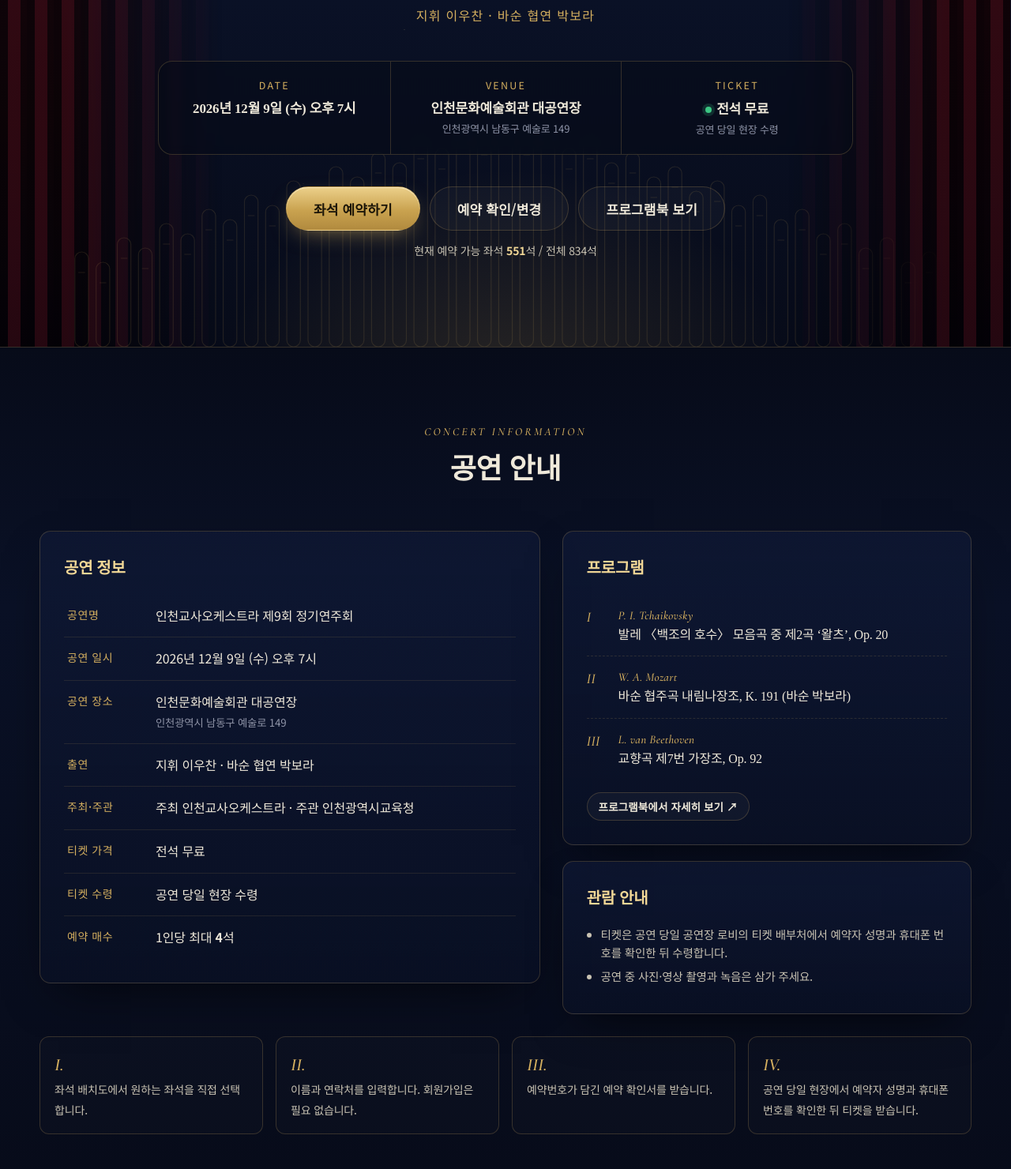
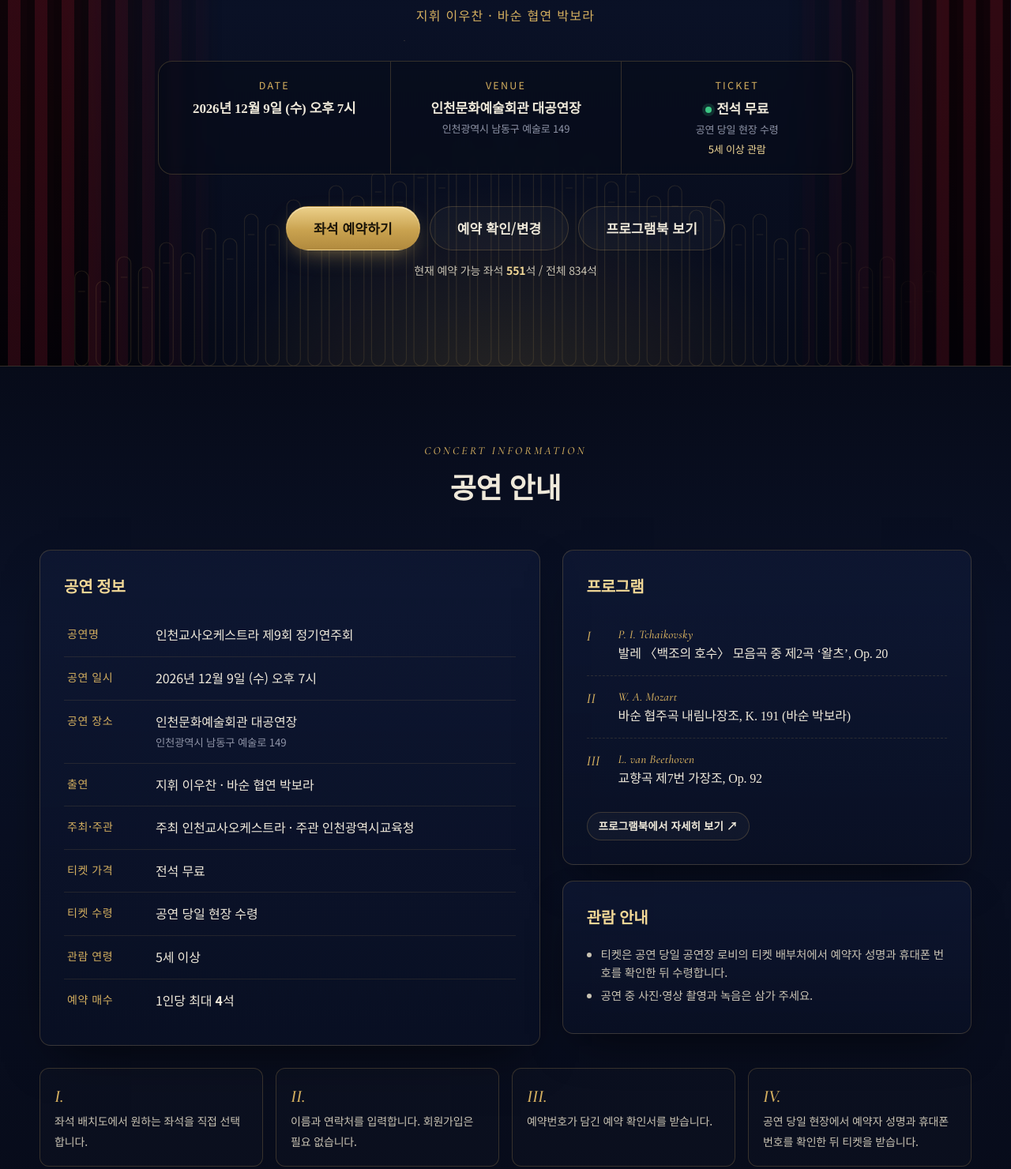
Before and after one commit to kyulaoshi/2026itobaoming, a website: page public/index.html in a window 1280 px wide. Shown: the part 646-2126 px from the top of the page at 79% size. Drawn offline with nearby package versions, Linux system fonts and the light colour scheme.

Commit message:
Add files via upload

```diff
--- a/public/index.html
+++ b/public/index.html
@@ -24,6 +24,7 @@
   <link rel="preconnect" href="https://fonts.gstatic.com" crossorigin>
   <link rel="stylesheet" href="https://fonts.googleapis.com/css2?family=Cormorant+Garamond:ital,wght@0,500;0,600;0,700;1,500;1,600&family=Noto+Sans+KR:wght@400;500;600;700&family=Noto+Serif+KR:wght@500;600;700&display=swap">
   <link rel="stylesheet" href="assets/style.css">
+  <style>.hero-meta dd small.age-note{color:var(--gold-2);margin-top:4px}</style>
 </head>
 <body>
   <div class="demo-banner" id="demo-banner" hidden>
@@ -59,7 +60,7 @@
         <dl class="hero-meta">
           <div><dt>DATE</dt><dd data-bind="date_text">2026년 12월 9일 (수) 오후 7시</dd></div>
           <div><dt>VENUE</dt><dd><span data-bind="venue">인천문화예술회관 대공연장</span><small data-bind="venue_address"></small></dd></div>
-          <div><dt>TICKET</dt><dd><span class="free-badge" data-bind="price_text">전석 무료</span><small data-bind="pickup_text">공연 당일 현장 수령</small></dd></div>
+          <div><dt>TICKET</dt><dd><span class="free-badge" data-bind="price_text">전석 무료</span><small data-bind="pickup_text">공연 당일 현장 수령</small><small class="age-note">5세 이상 관람</small></dd></div>
         </dl>
         <div class="hero-cta">
           <div class="cta-row">
@@ -89,6 +90,7 @@
               <tr><th>주최·주관</th><td data-bind="hosts"></td></tr>
               <tr><th>티켓 가격</th><td data-bind="price_text"></td></tr>
               <tr><th>티켓 수령</th><td data-bind="pickup_text"></td></tr>
+              <tr><th>관람 연령</th><td>5세 이상</td></tr>
               <tr><th>예약 매수</th><td>1인당 최대 <b data-bind="max_seats_per_person">4</b>석</td></tr>
             </table>
           </div>
@@ -230,6 +232,7 @@
             <div class="row"><span>장소</span><span data-bind="venue"></span></div>
             <div class="row"><span>선택 좌석</span><span class="seats-list" id="form-seats"></span></div>
             <div class="row"><span>티켓 수령</span><span data-bind="pickup_text"></span></div>
+            <div class="row"><span>관람 연령</span><span>5세 이상</span></div>
             <div class="total"><span>예약 비용</span><span><b>0</b>원<small>무료</small></span></div>
             <div class="timer" id="timer2" style="margin:12px 0 14px">남은 시간 <b id="timer2-v">10:00</b></div>
             <button type="submit" class="btn btn-gold btn-lg btn-block" id="btn-submit">예약하기</button>
```
